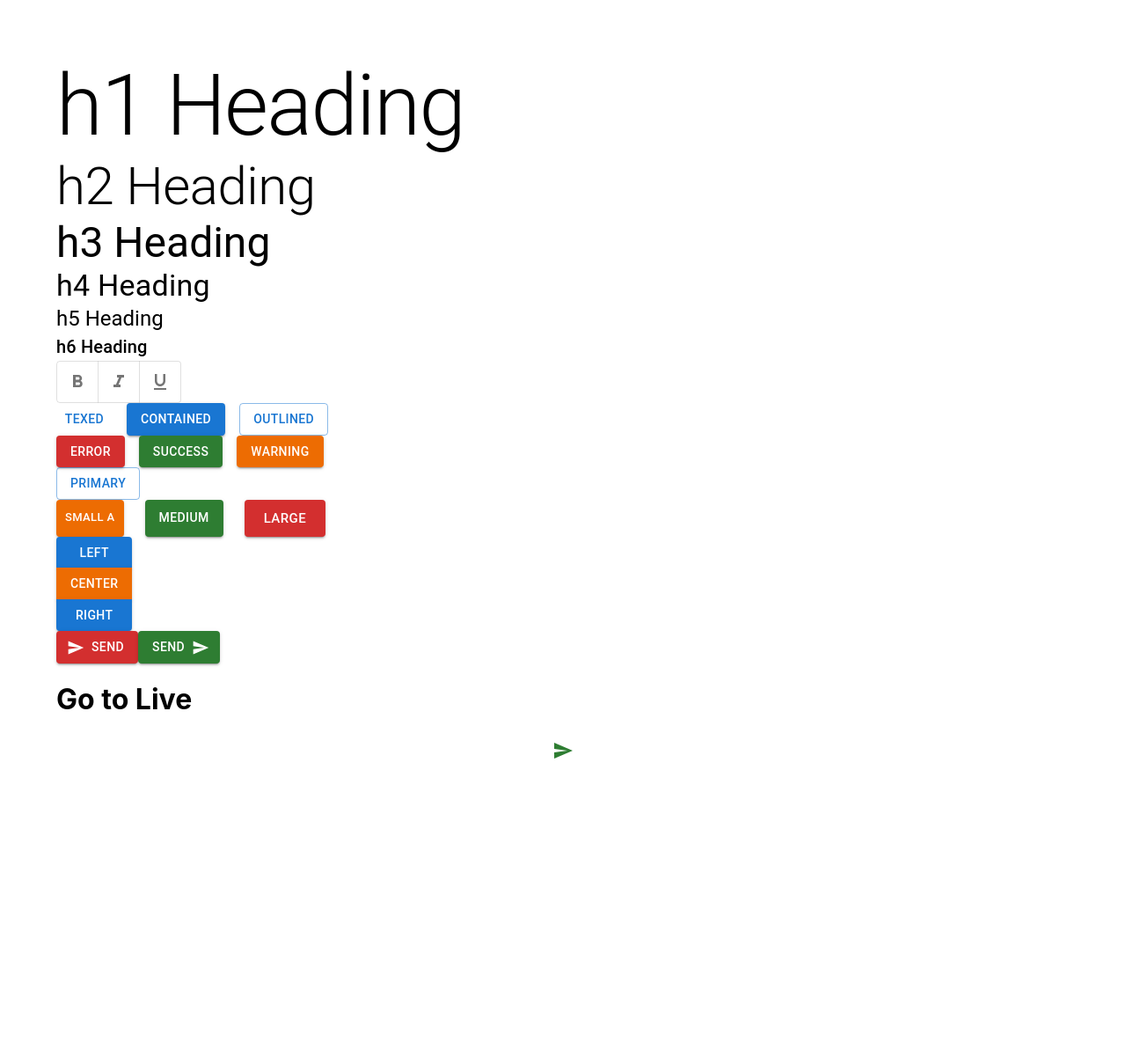
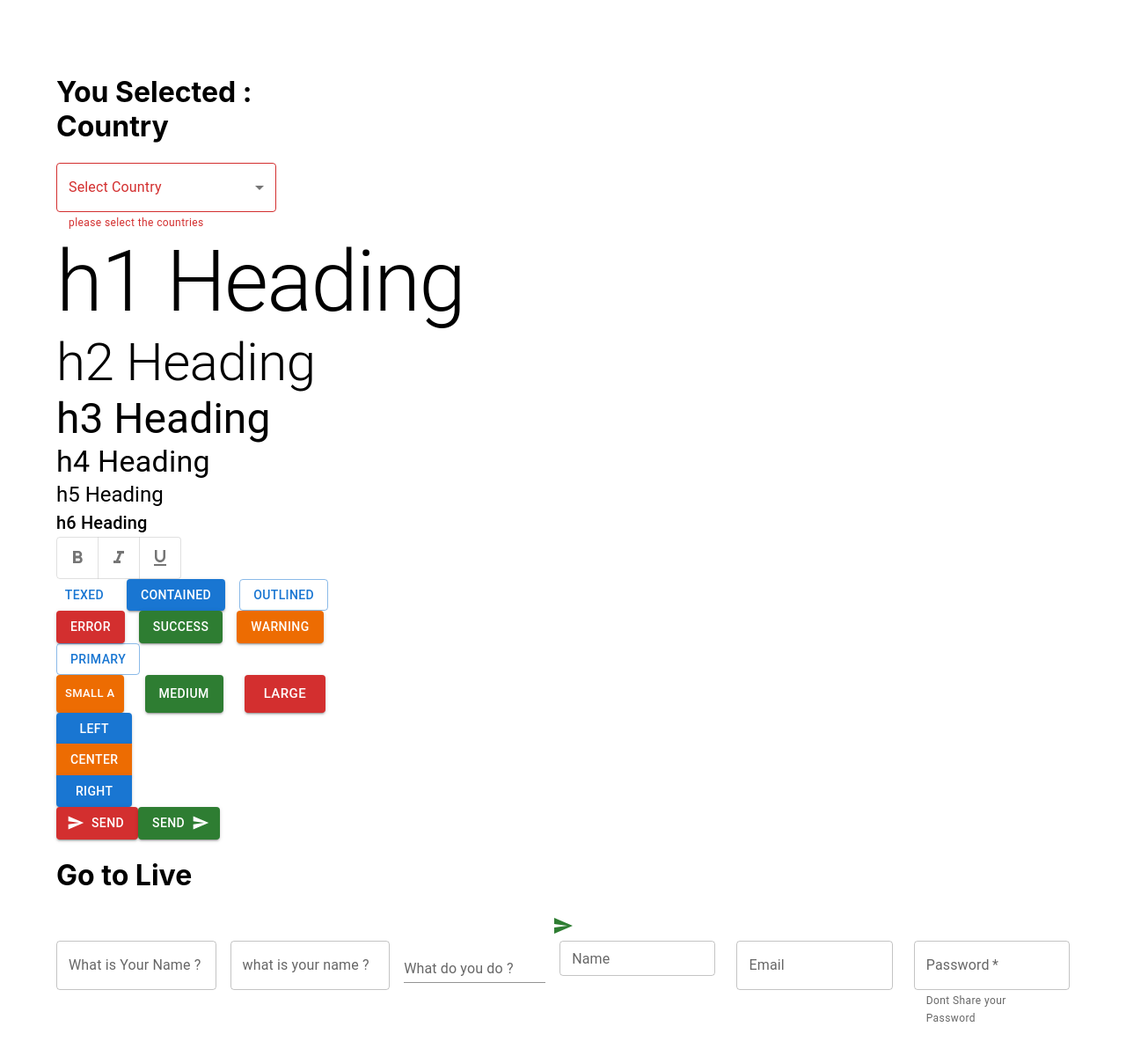
Before and after one commit to MohammadRuhulAmin/Material-ui-React, a React (Create React App) app: page / in a window 1280 px wide. Shown: the top 1200 px of the page at 88% size. Before the commit the page ends 934 px from the top, so only its background shows below. Built offline with nearby package versions, Linux system fonts and the light colour scheme.

Commit message:
Select option & Multiple select option

```diff
--- a/src/App.tsx
+++ b/src/App.tsx
@@ -1,13 +1,18 @@
 import React from 'react';
 import './App.css';
 import MuiButton from './Components/MuiButton';
+import { MuiInputField } from './Components/MuiInputField';
+import MuiSelect from './Components/MuiSelect';
 import MuiTypography from './Components/MuiTypography';
 
 function App() {
   return (
     <div className="App">
+        <MuiSelect/>
         <MuiTypography/>
         <MuiButton/>
+        <MuiInputField/>
+
     </div>
   );
 }
--- /dev/null
+++ b/src/Components/MuiInputField.tsx
@@ -0,0 +1,22 @@
+import React from 'react'
+import {Stack,TextField } from '@mui/material'
+export const MuiInputField = () => {
+  return (
+    <Stack spacing = {2} direction = 'row' >
+        <TextField label = "What is Your Name ? " />
+        <TextField label = "what is your name ?" />
+        <TextField label = "What do you do ? " variant = 'standard' />
+        <Stack spacing = {3} direction = 'row'>
+            <TextField  label = "Name " size = 'small' color = 'success'  />
+            <TextField  label = "Email " size = 'medium' color = 'warning' />
+            <TextField
+                label = 'Password'
+                required
+                helperText = 'Dont Share your Password'
+                type = 'password'
+             />
+
+        </Stack>
+    </Stack>
+  )
+}
--- /dev/null
+++ b/src/Components/MuiSelect.tsx
@@ -0,0 +1,33 @@
+import React from 'react'
+import {useState} from 'react'
+import {Box,TextField,MenuItem} from '@mui/material'
+const MuiSelect = () => {
+    const [country,setCountry] = useState<string[]>([])
+    const handleChange = (event:React.ChangeEvent<HTMLInputElement>)=>{
+        const value = event.target.value
+        setCountry(typeof value === 'string' ? value.split(',') : value)
+    }
+  return (
+    <Box width='250px'>
+        <h1>You Selected :  {country} Country </h1>
+        <TextField
+            label = 'Select Country'
+            select size='medium'
+            value = {country}
+            onChange = {handleChange}
+            fullWidth
+            SelectProps={{multiple:true}}
+            error
+            helperText = 'please select the countries'
+         >
+            <MenuItem></MenuItem>
+            <MenuItem value='BN'>Bangladesh</MenuItem>
+            <MenuItem value='Eng'>England</MenuItem>
+            <MenuItem value = 'Canada'>Canada</MenuItem>
+            <MenuItem value = 'Australia'>Australia</MenuItem>
+        </TextField>
+    </Box>
+  )
+}
+
+export default MuiSelect
```
